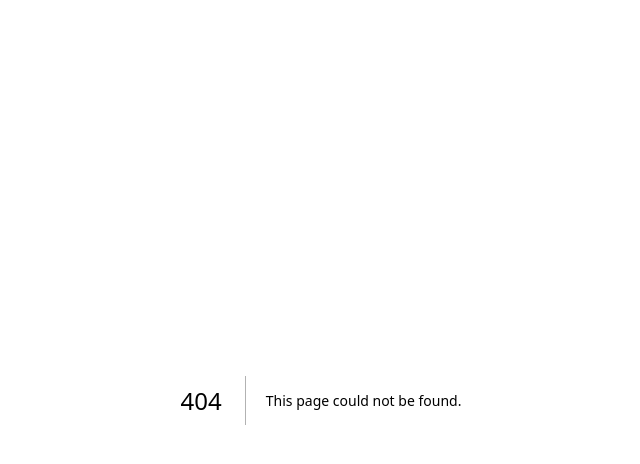
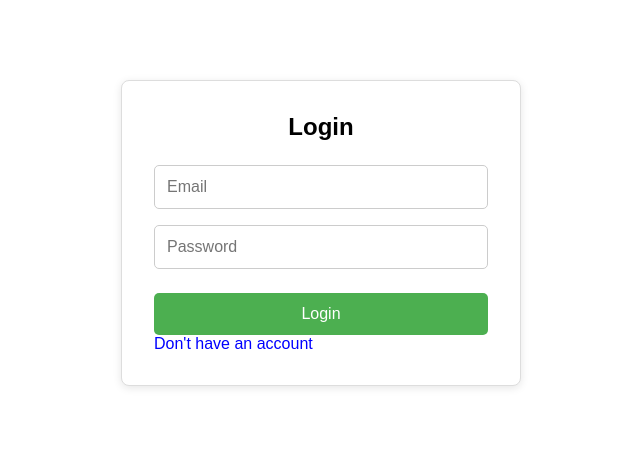
Before and after one commit to shivamsingh12-cyber/taskmanager-frontend, a Next.js app: page /login in a window 1280 px wide. Before the commit this address had no page. Shown: the top 464 px of the page, without its empty margins (319-959 px from the left). Built offline with nearby package versions, Linux system fonts and the light colour scheme; no server answers.

Commit message:
created login page

```diff
--- a/package.json
+++ b/package.json
@@ -9,8 +9,10 @@
     "lint": "next lint"
   },
   "dependencies": {
+    "axios": "^1.9.0",
+    "next": "15.3.1",
     "react": "^19.0.0",
     "react-dom": "^19.0.0",
-    "next": "15.3.1"
+    "recharts": "^2.15.3"
   }
 }
--- /dev/null
+++ b/pages/login.js
@@ -0,0 +1,90 @@
+import { useState } from 'react';
+import axios from '../utils/axiosInstance';
+import { useRouter } from 'next/router';
+
+export default function Login() {
+  const [form, setForm] = useState({ email: '', password: '' });
+  const router = useRouter();
+
+  const handleChange = (e) => {
+    setForm({ ...form, [e.target.name]: e.target.value });
+  };
+
+  const handleSubmit = async (e) => {
+    e.preventDefault();
+    try {
+      const res = await axios.post('/auth/login', form);
+      localStorage.setItem('token', res.data.token);
+      router.push('/dashboard');
+    } catch (err) {
+      alert('Login failed');
+    }
+  };
+
+  return (
+    <form
+    onSubmit={handleSubmit}
+    style={{
+      maxWidth: '400px',
+      margin: '5rem auto',
+      padding: '2rem',
+      border: '1px solid #ddd',
+      borderRadius: '8px',
+      boxShadow: '0 2px 8px rgba(0, 0, 0, 0.1)',
+      backgroundColor: '#fff',
+    }}
+  >
+    <h2 style={{ textAlign: 'center', marginBottom: '1.5rem', color:"black" }}>Login</h2>
+
+    <input
+      name="email"
+      type="email"
+      onChange={handleChange}
+      placeholder="Email"
+      required
+      style={{
+        width: '100%',
+        padding: '0.75rem',
+        marginBottom: '1rem',
+        borderRadius: '5px',
+        border: '1px solid #ccc',
+        fontSize: '1rem',
+      }}
+    />
+
+    <input
+      name="password"
+      type="password"
+      onChange={handleChange}
+      placeholder="Password"
+      required
+      style={{
+        width: '100%',
+        padding: '0.75rem',
+        marginBottom: '1.5rem',
+        borderRadius: '5px',
+        border: '1px solid #ccc',
+        fontSize: '1rem',
+      }}
+    />
+
+    <button
+      type="submit"
+      style={{
+        width: '100%',
+        padding: '0.75rem',
+        backgroundColor: '#4CAF50',
+        color: 'white',
+        border: 'none',
+        borderRadius: '5px',
+        fontSize: '1rem',
+        cursor: 'pointer',
+      }}
+    >
+      Login
+    </button>
+    <a href='/register' style={{ textAlign: 'center', color: 'blue', textDecoration: 'none' }}>Don't have an account</a>
+  </form>
+
+  );
+}
--- /dev/null
+++ b/utils/axiosInstance.js
@@ -0,0 +1,15 @@
+import axios from 'axios';
+
+const instance = axios.create({
+  baseURL: process.env.NEXT_PUBLIC_API_URL,
+});
+
+instance.interceptors.request.use((config) => {
+  const token = typeof window !== 'undefined' ? localStorage.getItem('token') : null;
+  if (token) {
+    config.headers.Authorization = `Bearer ${token}`;
+  }
+  return config;
+});
+
+export default instance;
```
Also changed, not shown: pages/index.js (+107 -99 lines), context/AuthContext.js (added), 1 other file (tests, documents, lock files or other folders).
